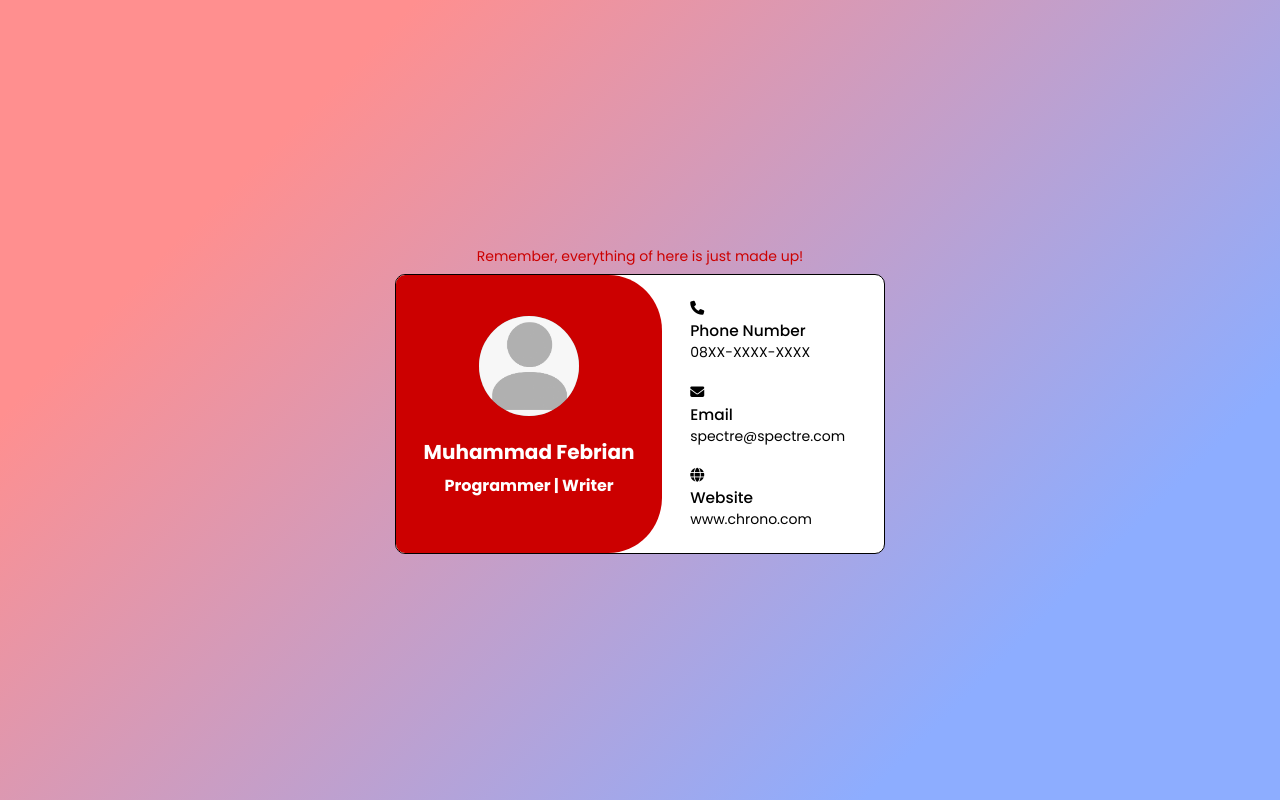
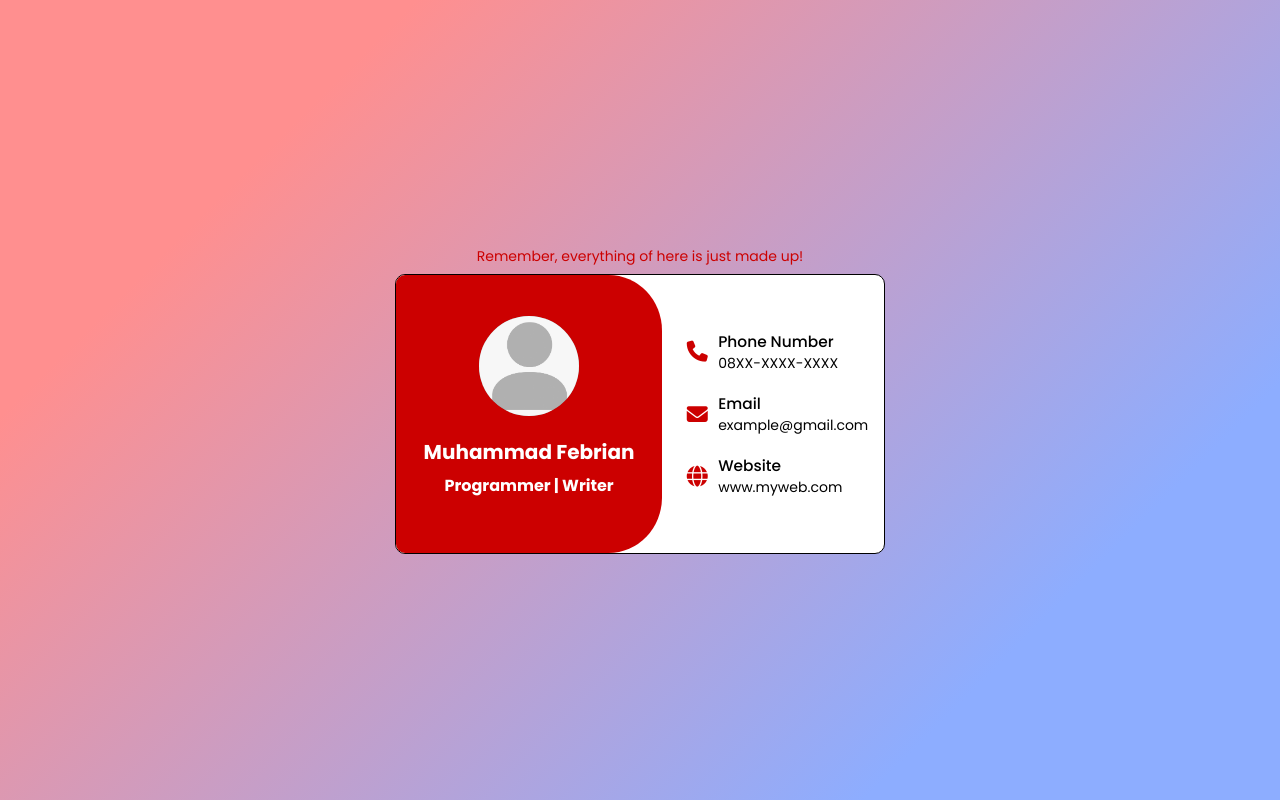
Before and after one commit to Ryangithub10/Name-Card, a plain HTML site: page index.html in a window 1280 px wide. Drawn offline with Linux system fonts and the light colour scheme.

Commit message:
completing list style with icons

```diff
--- a/css/style.css
+++ b/css/style.css
@@ -84,7 +84,19 @@ header h2 {
 }
 
 .contact li {
-  margin: 1.3rem 2rem;
+  margin: 1.3rem 1rem;
+  display: grid;
+  grid-template-rows: auto auto;
+  grid-template-columns: 3rem auto;
+}
+
+.contact li i {
+  grid-row: 1 / 3;
+  grid-column: 1;
+  font-size: 1.5rem;
+  align-self: center;
+  justify-self: center;
+  color: #c00;
 }
 
 .contact li h3 {
--- a/index.html
+++ b/index.html
@@ -33,12 +33,12 @@
             <li>
               <i class="fa-solid fa-envelope"></i>
               <h3>Email</h3>
-              <a class="email" href="#">spectre@spectre.com</a>
+              <a class="email" href="#">example@gmail.com</a>
             </li>
             <li>
               <i class="fa-solid fa-globe"></i>
               <h3>Website</h3>
-              <a class="website" href="#">www.chrono.com</a>
+              <a class="website" href="#">www.myweb.com</a>
             </li>
           </ul>
         </section>
```
